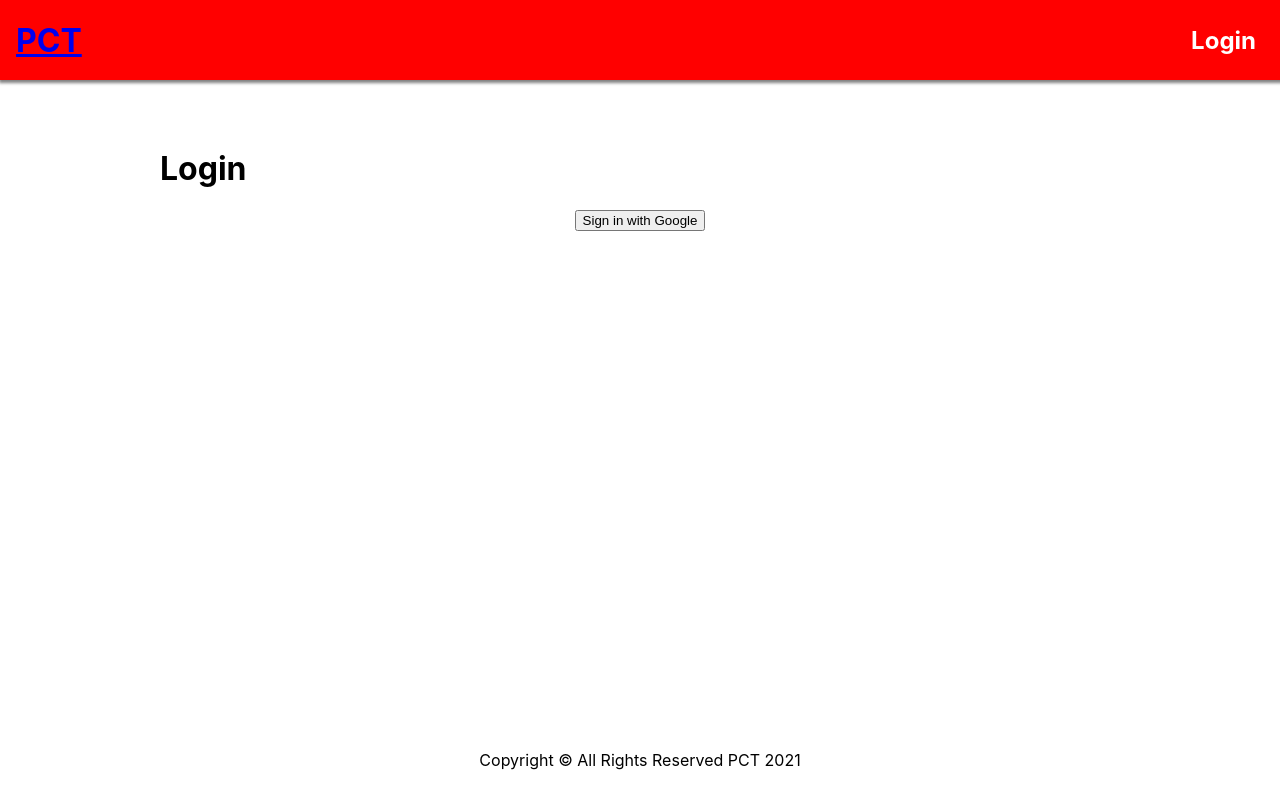
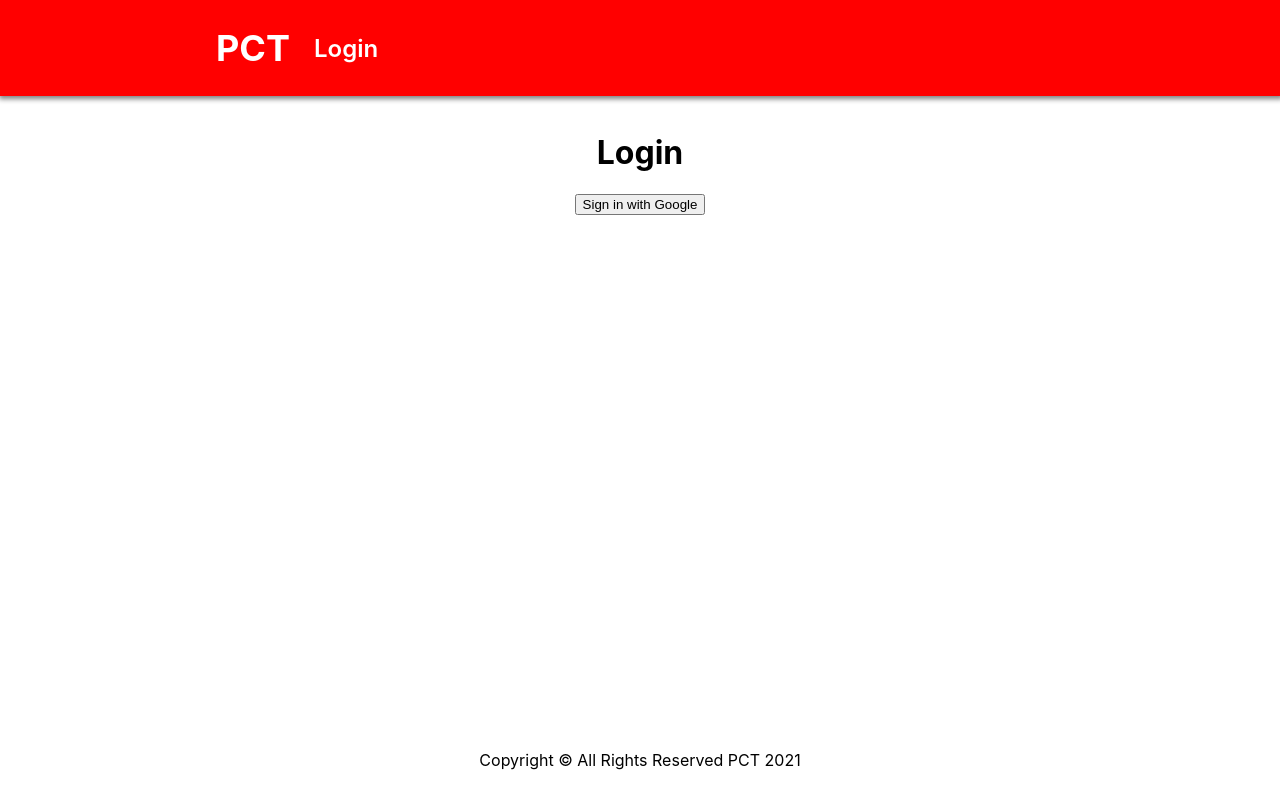
Before and after one commit to marlonbarrios/project3lovethycrypto, a React (Create React App) app: page /login in a window 1280 px wide. Built offline with nearby package versions, Linux system fonts and the light colour scheme; no server answers.

Commit message:
mvp update

```diff
--- a/package.json
+++ b/package.json
@@ -10,6 +10,7 @@
     "react": "^17.0.2",
     "react-dom": "^17.0.2",
     "react-helmet": "^6.1.0",
+    "react-live-clock": "^5.3.1",
     "react-moment": "^1.1.1",
     "react-router-dom": "^5.3.0",
     "react-scripts": "4.0.3",
--- a/src/App.js
+++ b/src/App.js
@@ -22,9 +22,9 @@ function App() {
 
   const fetchData = useRef(null);
 
-  const API_URL = 'http://localhost:3001/api/currencies'; // Dev URL
+   //const API_URL = 'http://localhost:3001/api/currencies'; // Dev URL
 
-  // const API_URL = 'https://react-crm-api.herokuapp.com/api/contacts'; // Production URL
+   const API_URL = 'https://love-thy-crypto.herokuapp.com/api/currencies'; // Production URL
 
   // contacts helper functions
   const getCurrencies = async () => {
@@ -67,7 +67,7 @@ function App() {
 
 
   const removeCurrencies = async (id) => {
-  console.log(id)
+
     if(!user) return;
     const token = await user.getIdToken();
     await fetch(`${API_URL}/dashboard/${id}`, {
--- a/src/components/Header.js
+++ b/src/components/Header.js
@@ -1,14 +1,18 @@
 import { Link } from 'react-router-dom';
 import { logOut } from '../services/firebase';
 import { StyledHeader } from '../styles.js';
+
+
+
 
 const Header = (props) => {
 
     return (
         <StyledHeader>
-            <h1><Link to="/">PCT </Link></h1>
+
             <nav>
                 <ul>
+                    <li> <h1><Link to="/">PCT </Link></h1></li>
                     {props.user ?
                         <>
                             <li>
@@ -17,11 +21,11 @@ const Header = (props) => {
                                     alt={props.user.displayName}
                                 />
                             </li>
-                            <li>Welcome, {props.user.displayName}</li>
+                            <li> Welcome, {props.user.displayName}</li>
 
                             <li onClick={logOut}>Logout</li>
                             <li>
-                                <Link to="/dashboard">Dashboard</Link>
+                                <Link to="/dashboard">My Selection</Link>
                             </li>
                         </>
                         :<li>
--- a/src/pages/Home.js
+++ b/src/pages/Home.js
@@ -17,7 +17,7 @@ const Home = (props) => {
 
          <StyledTable>
              <thead>
-                 <h3>Select your favorite currency from the 250 cryptocurrencies listed by Marjet Cap. It will be listed in your dashborad with more data avilable.</h3>
+                 {/* <h3>Select your favorite currency from the 250 cryptocurrencies listed by Marjet Cap. It will be listed in your dashborad with more data avilable.</h3> */}
              {new Date().getMonth()}.{new Date().getDay()}.{new Date().getFullYear()}/ {new Date().getHours()}:{new Date().getMinutes()}h
 
 
--- a/src/pages/Show.js
+++ b/src/pages/Show.js
@@ -29,12 +29,12 @@ const Show = (props) => {
         <>
 
             <StyledMain>
-                <h1>Selected Currency</h1>
+
                 <section>
 
-                    <h3>{props.currency.name}/{props.currency.symbol}</h3>
+                    <h1>{props.currency.name}/{props.currency.symbol}</h1>
 
-                    <p><img width="50px" src={props.currency.image}></img></p>
+                    <p><img width="150px" src={props.currency.image}></img></p>
                     <h3>Price in UDS: {props.currency.current_price}</h3>
                     <h3>Market Cap: {props.currency.market_cap_rank}</h3>
                     <h3>Price Change in last 24 hours:  {props.currency.price_change_24h}</h3>
--- a/src/styles.js
+++ b/src/styles.js
@@ -5,11 +5,14 @@ export const StyledHeader = styled.header`
     align-items: center;
     justify-content: space-between;
     padding-left: 1rem;
-    height: 5rem;
+    height: 6rem;
     background-color: red;
     color: #ffffff;
-    box-shadow: 1px 1px 3px 2px #808080;
+    box-shadow: 1px 1px 5px 2px #808080;
+
     nav {
+        margin-left: 10rem;
+            margin-right: 10rem;
         display: flex;
         align-items: center;
         ul {
@@ -19,7 +22,7 @@ export const StyledHeader = styled.header`
             li {
                 margin-right: 1.5rem;
                 font-size: 1.5rem;
-                font-weight: 700;
+                font-weight: 600;
                 img {
                     height: 50px;
                     border-radius: 50%;
@@ -34,6 +37,8 @@ export const StyledHeader = styled.header`
             }
         }
     }
+
+
 `;
 
 
@@ -42,13 +47,8 @@ export const StyledMain = styled.main`
     display: flex;
     flex-direction: column;
     align-items: center;
-    padding-top: 3rem;
-    @media(min-width: 975px) {
-        h1 {
-            align-self: flex-start;
-            margin-left: 10rem;
-        }
-    }
+    padding-top: 1rem;
+
 `;
 
 
@@ -61,18 +61,39 @@ export const StyledFooter = styled.footer`
 `;
 
 
+
+
 export const StyledSection = styled.section`
     display: flex;
     justify-content: space-evenly;
     flex-direction: column-reverse;
     min-width: 100%;
     flex-grow: 1;
-    padding: 0 3rem;
+
     @media(min-width: 975px) {
-        margin-top: 3rem;
+        margin-top: 1rem;
         flex-direction: row;
         min-width: 70vw;
         padding: 0;
+    }
+`;
+
+
+
+export const StyledDiv = styled.div`
+
+    justify-content: space-evenly;
+    min-width: 80%;
+
+    h3 {
+            margin-left: 5rem;
+            margin-right: 5rem;
+        }
+    text-align: center;
+    @media(min-width: 975px) {
+
+        min-width: 70vw;
+
     }
 `;
 
@@ -101,10 +122,13 @@ export const StyledForm = styled.form`
 export const StyledTable = styled.table`
   border-collapse: collapse;
   border-spacing: 0;
+
   width: 100%;
   th, td {
-        text-align: left;
-        padding: 5px;
+        text-align: center;
+        padding: 1px;
+        border-top: 1px solid black;
+       padding-top: 5px;
   }
   tr:nth-child(even) {
         background-color: #f2f2f2;
```
Also changed, not shown: src/images/logos.png (added), 1 other file (tests, documents, lock files or other folders).
